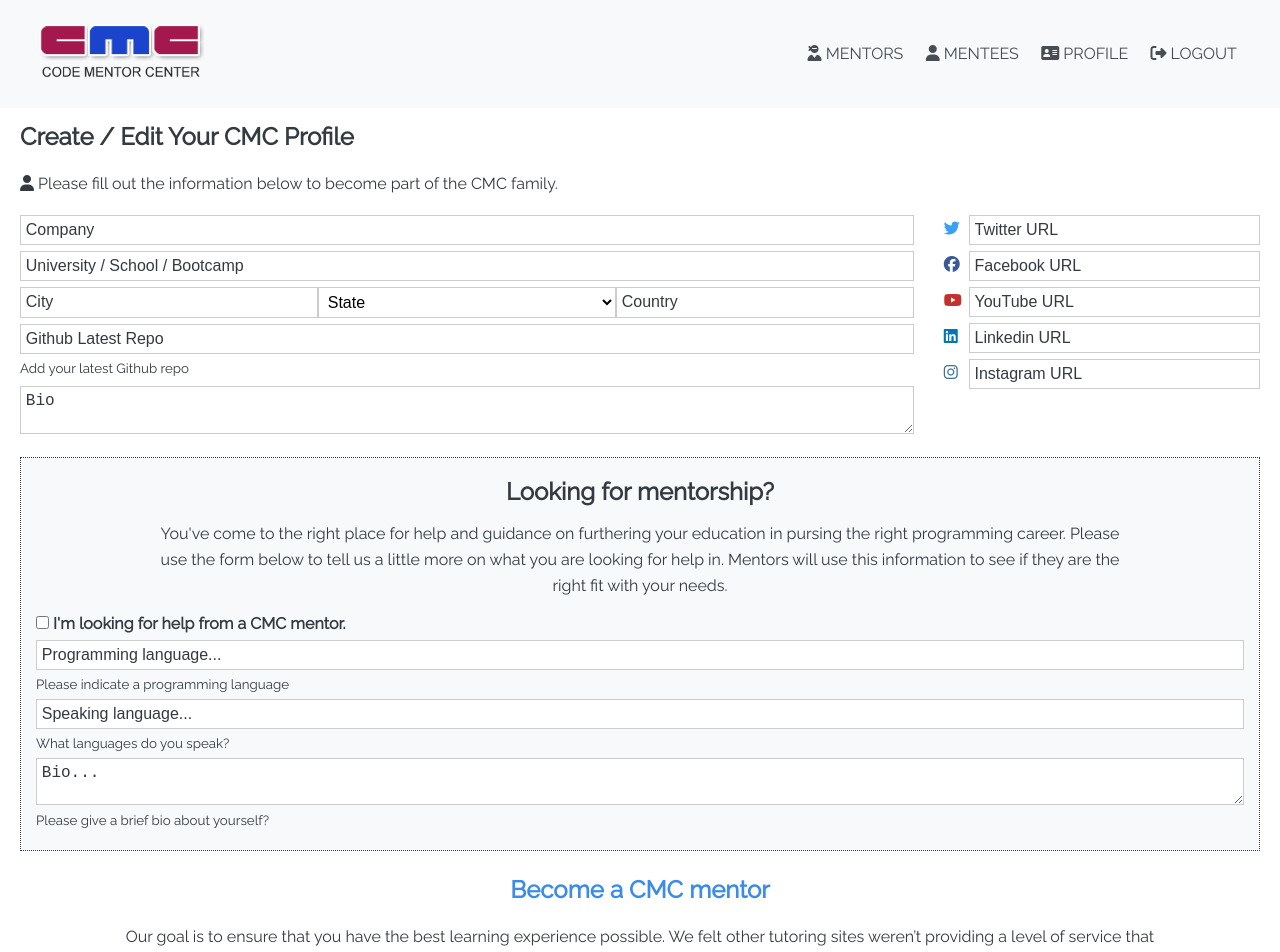
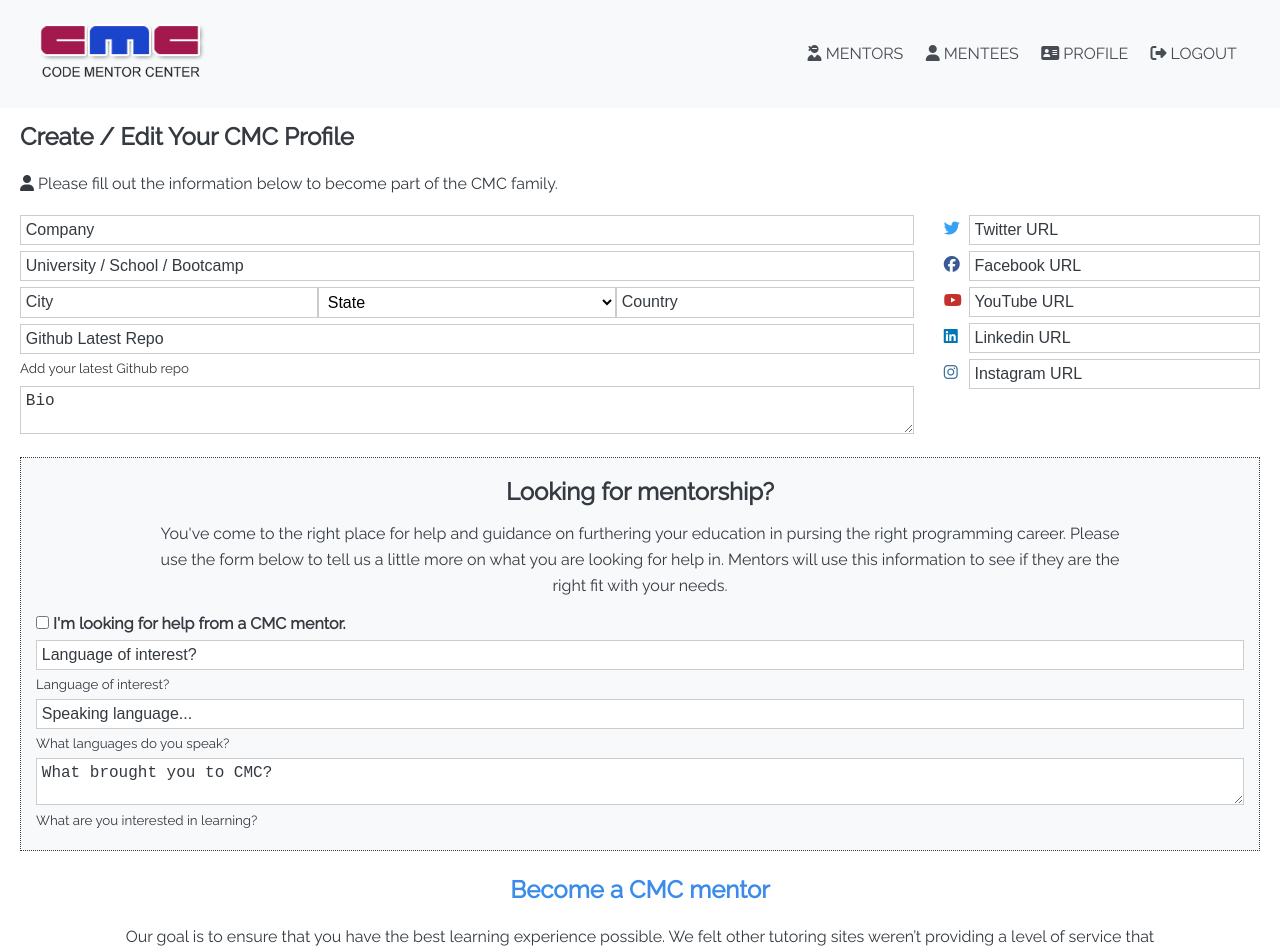
Before and after one commit to marcusgalvin/CodeMentorCenter, a React (Create React App) app in the folder client/: page /ProfileEdit in a window 1280 px wide. Shown: the top 952 px of the page. Built offline with nearby package versions, Linux system fonts and the light colour scheme.

Commit message:
Updated some language in the form fields and paragraphs based on QA feedback.

```diff
--- a/client/src/components/layout/ProfileEdit.jsx
+++ b/client/src/components/layout/ProfileEdit.jsx
@@ -147,12 +147,10 @@ const ProfileEdit = () => {
               <div className="form-group">
                 <input
                   type="text"
-                  placeholder="Programming language..."
+                  placeholder="Language of interest?"
                   name="progLang"
                 />
-                <small className="form-text">
-                  Please indicate a programming language
-                </small>
+                <small className="form-text">Language of interest?</small>
               </div>
               <div className="form-group">
                 <input
@@ -165,9 +163,9 @@ const ProfileEdit = () => {
                 </small>
               </div>
               <div className="form-group">
-                <textarea placeholder="Bio..." name="bio" />
+                <textarea placeholder="What brought you to CMC?" name="bio" />
                 <small className="form-text">
-                  Please give a brief bio about yourself?
+                  What are you interested in learning?
                 </small>
               </div>
             </div>
@@ -185,7 +183,7 @@ const ProfileEdit = () => {
               time you spend learning, the happier we are.
               <br />
               <br />
-              Become a mentor today and help the programming community...one
+              Become a mentor today and help the programming community... one
               programmer at a time.
             </p>
             <input type="checkbox" id="mentorViewMore" />
@@ -234,9 +232,9 @@ const ProfileEdit = () => {
                 </small>
               </div>
               <div className="form-group">
-                <textarea placeholder="Bio..." name="bio" />
+                <textarea placeholder="I can mentor in..." name="bio" />
                 <small className="form-text">
-                  Please give a brief bio about yourself?
+                  Please share your area of interest on being a mentor.
                 </small>
               </div>
             </div>
```
